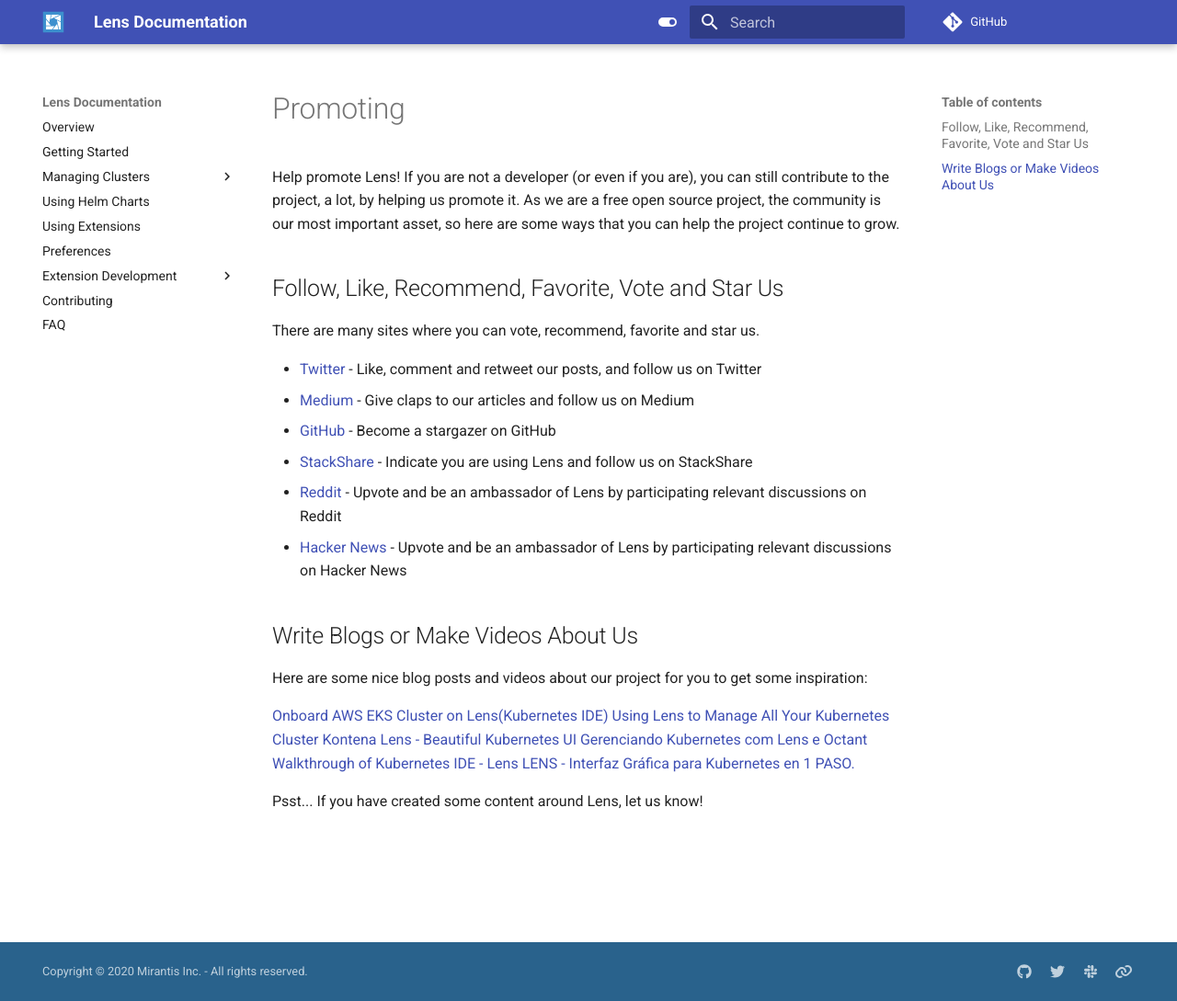
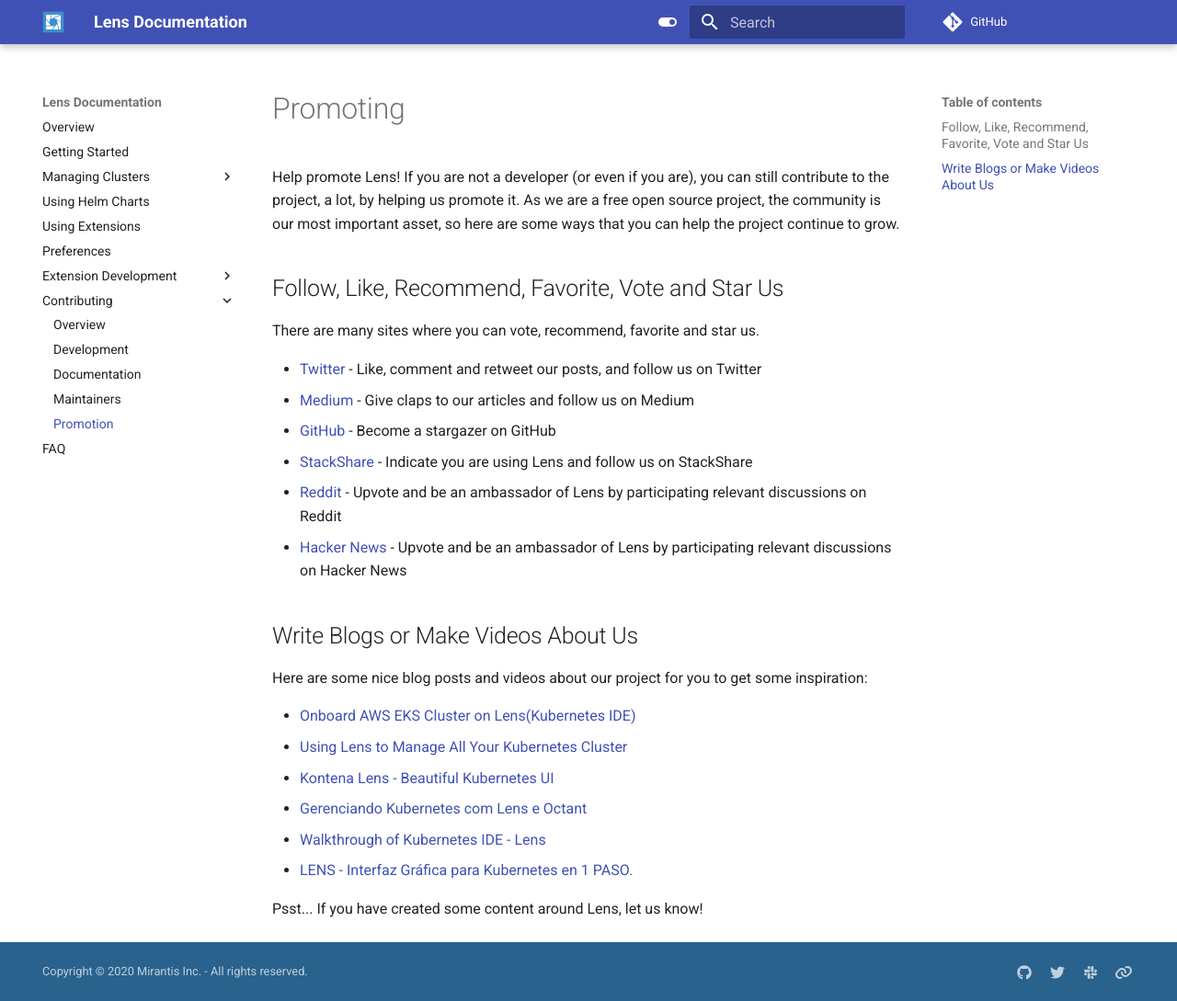
Before and after one commit to windev0609/Lens, an MkDocs documentation site: the page built from docs/contributing/promotion.md, in a window 1280 px wide and 1089 px high. Shown: the whole window at 92% size. Built offline with MkDocs 1.6.1 and Material for MkDocs 9.7.7, drawn with Linux system fonts in a browser that asks for light colours; comment, search, counter and statistics services are not loaded; the version menu is left out.

Commit message:
Fix Documentation: Contributing (#1273)
Signed-off-by: Miska Kaipiainen <miska.kaipiainen@gmail.com>

```diff
--- a/docs/contributing/promotion.md
+++ b/docs/contributing/promotion.md
@@ -17,11 +17,11 @@
 
 Here are some nice blog posts and videos about our project for you to get some inspiration:
 
-[Onboard AWS EKS Cluster on Lens(Kubernetes IDE)](https://dev.to/himwad05/onboard-aws-eks-cluster-on-lens-kubernetes-ide-492l)
-[Using Lens to Manage All Your Kubernetes Cluster](https://medium.com/@magicmagnate/using-lens-to-manage-all-your-kubernetes-cluster-c1ef88fdb476)
-[Kontena Lens - Beautiful Kubernetes UI](https://www.youtube.com/watch?v=YGgaiGdYfdI)
-[Gerenciando Kubernetes com Lens e Octant](https://www.youtube.com/watch?v=h9ZqDelJLQQ)
-[Walkthrough of Kubernetes IDE - Lens](https://www.youtube.com/watch?v=602aHZSdEfY)
-[LENS - Interfaz Gráfica para Kubernetes en 1 PASO.](https://www.youtube.com/watch?v=DFMKcR4BqwM)
+* [Onboard AWS EKS Cluster on Lens(Kubernetes IDE)](https://dev.to/himwad05/onboard-aws-eks-cluster-on-lens-kubernetes-ide-492l)
+* [Using Lens to Manage All Your Kubernetes Cluster](https://medium.com/@magicmagnate/using-lens-to-manage-all-your-kubernetes-cluster-c1ef88fdb476)
+* [Kontena Lens - Beautiful Kubernetes UI](https://www.youtube.com/watch?v=YGgaiGdYfdI)
+* [Gerenciando Kubernetes com Lens e Octant](https://www.youtube.com/watch?v=h9ZqDelJLQQ)
+* [Walkthrough of Kubernetes IDE - Lens](https://www.youtube.com/watch?v=602aHZSdEfY)
+* [LENS - Interfaz Gráfica para Kubernetes en 1 PASO.](https://www.youtube.com/watch?v=DFMKcR4BqwM)
 
 Psst... If you have created some content around Lens, let us know!
--- a/mkdocs.yml
+++ b/mkdocs.yml
@@ -35,7 +35,13 @@
       - Publishing Extensions: extensions/testing-and-publishing/publishing.md
       - Bundling Extensions: extensions/testing-and-publishing/bundling.md
     - API Reference: extensions/api/README.md
-  - Contributing: contributing/README.md
+  - Contributing:
+    - Overview: contributing/README.md
+    - Development: contributing/development.md
+    - Documentation: contributing/documentation.md
+    - Maintainers: contributing/maintainers.md
+    - Promotion: contributing/promotion.md
+
   - FAQ: faq/README.md
 theme:
   name: 'material'
```
